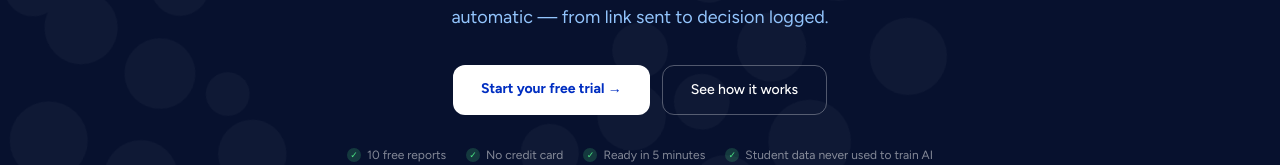
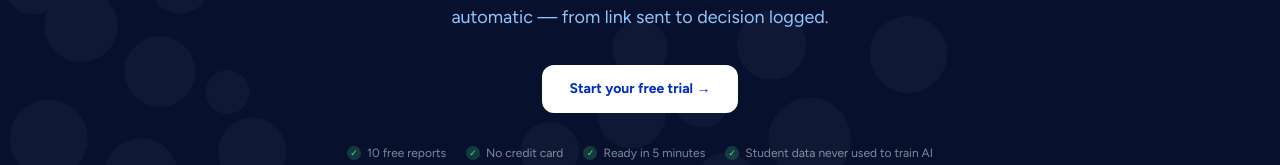
Before and after one commit to wigsbury-ui/evalent-marketing, a Next.js app: page / in a window 1280 px wide. Shown: the part 365-530 px from the top of the page. Built offline with nearby package versions, Linux system fonts and the light colour scheme.

Commit message:
fix: remove 'See how it works' button from hero

```diff
--- a/src/app/page.tsx
+++ b/src/app/page.tsx
@@ -55,9 +55,7 @@ export default function Home() {
             <a href="#trial" className="bg-white text-brand font-bold text-sm px-7 py-3.5 rounded-xl hover:bg-blue-50 transition-colors">
               Start your free trial →
             </a>
-            <button onClick={() => setVideoOpen(true)} className="bg-transparent text-white font-medium text-sm px-7 py-3.5 rounded-xl border border-white/30 hover:border-white/60 transition-colors">
-              See how it works
-            </button>
+
           </div>
           <div className="mt-8 flex gap-5 justify-center flex-wrap">
             {['10 free reports','No credit card','Ready in 5 minutes','Student data never used to train AI'].map(item => (
```
